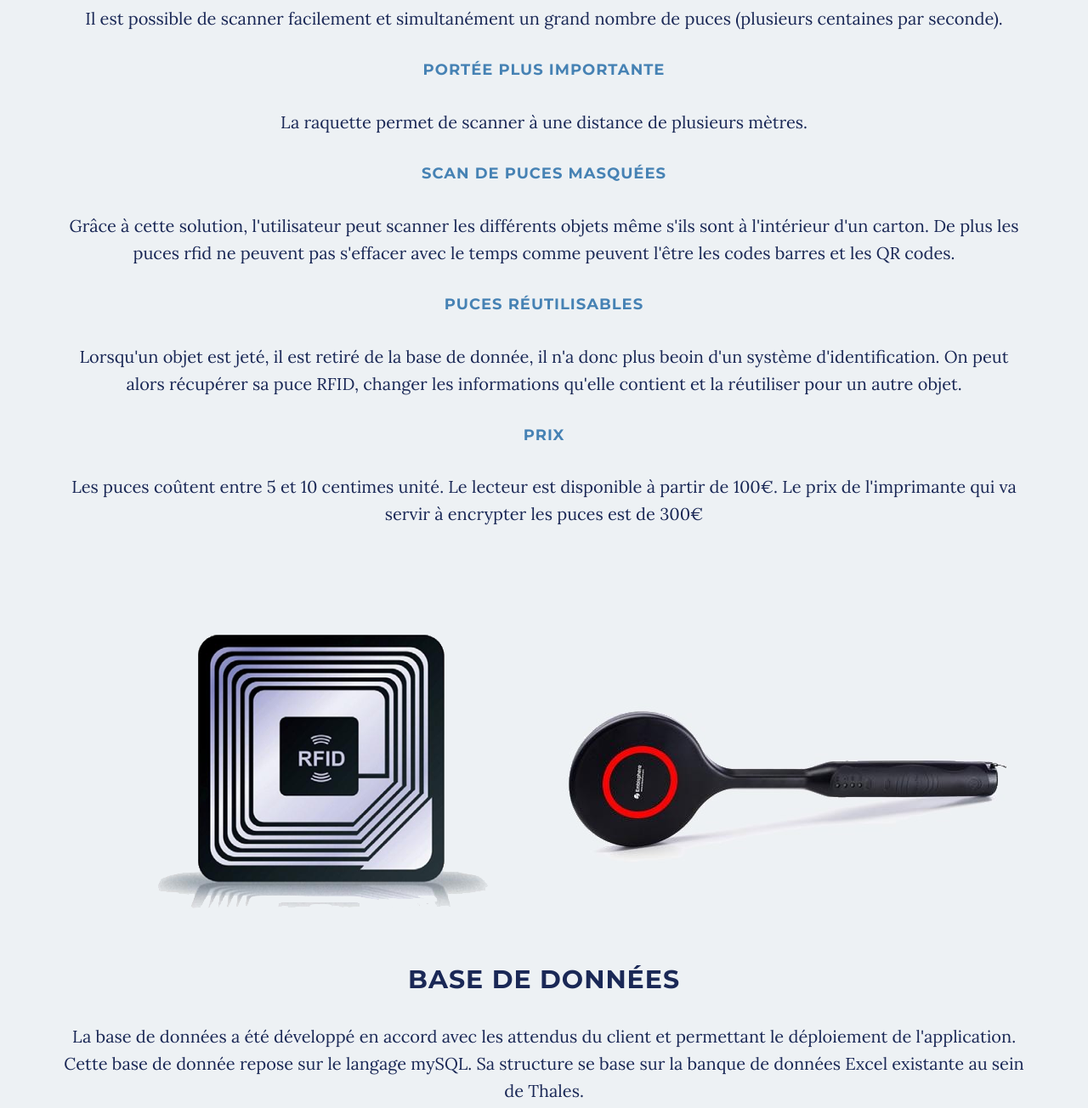
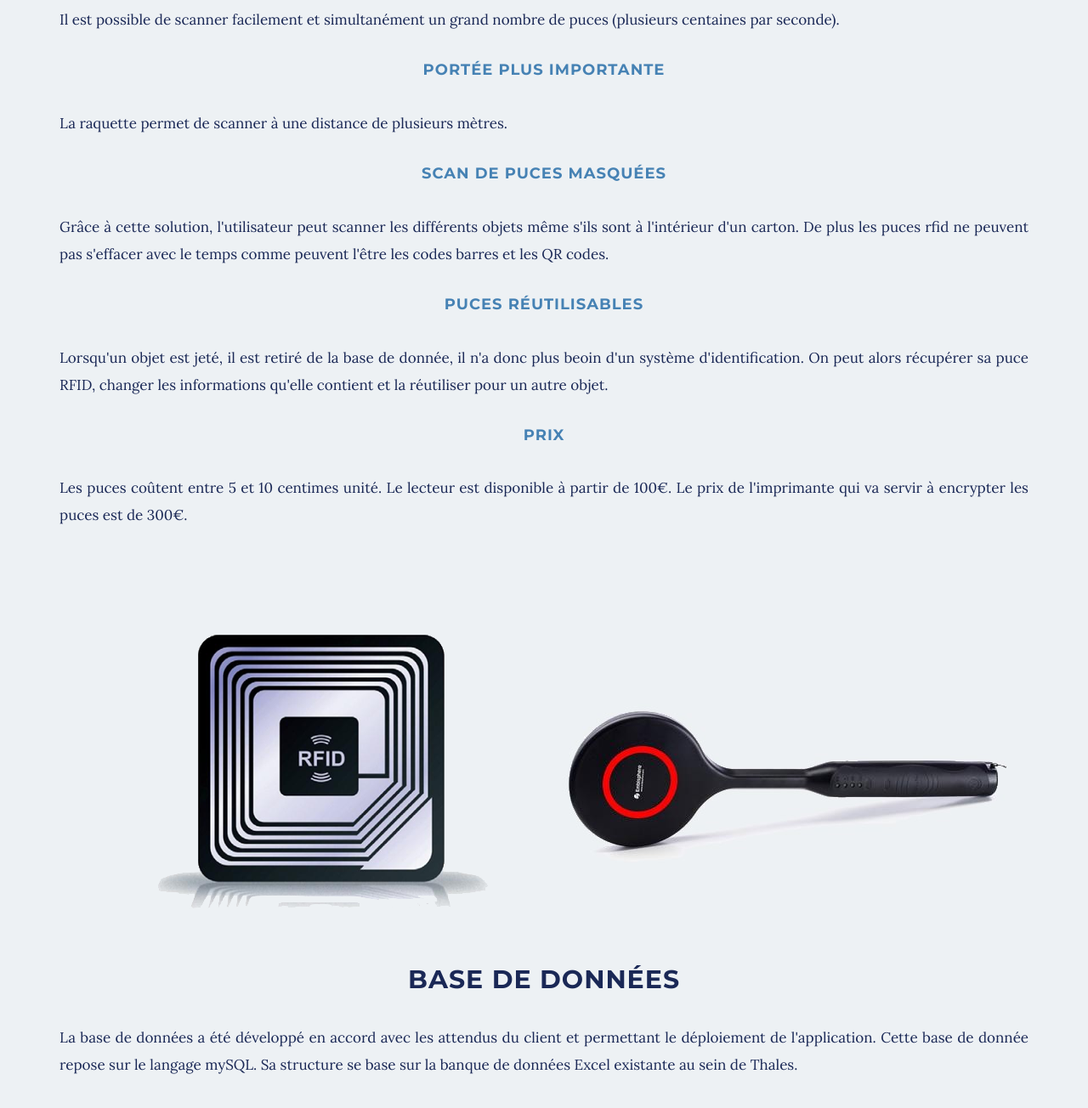
Before and after one commit to sdmarmon/SiteTransdi, a website: page solution.html in a window 1280 px wide. Shown: the part 1840-3144 px from the top of the page at 85% size. Drawn offline with nearby package versions, Linux system fonts and the light colour scheme; some packages are replaced by stand-ins of ours.

Commit message:
Ajout image bdd Signed-off-by: sdmarmon <sdmarmon@ensc.fr>

```diff
--- a/solution.html
+++ b/solution.html
@@ -106,22 +106,24 @@
                     <h2>Solution choisie</h2>
                     <p>Notre choix s'est porté sur les puces RFID. Elles offrent les avantages suivants :<br></p>
                         <h4>Scans multiples et instantanés</h4>
-                    <p>Il est possible de scanner facilement et simultanément un grand nombre de puces (plusieurs centaines par seconde).</p>
+                    <p class ='text-justify'><small>Il est possible de scanner facilement et simultanément un grand nombre de puces (plusieurs centaines par seconde).</small></p>
                         <h4>Portée plus importante</h4>
-                    <p>La raquette permet de scanner à une distance de plusieurs mètres.</p>
+                    <p class ='text-justify'><small>La raquette permet de scanner à une distance de plusieurs mètres.</small></p>
                         <h4>Scan de puces masquées</h4>
-                    <p>Grâce à cette solution, l'utilisateur peut scanner les différents objets même s'ils sont à l'intérieur d'un carton. De plus les puces rfid ne peuvent pas s'effacer avec le temps comme peuvent l'être les codes barres et les QR codes.</p>
+                    <p class ='text-justify'><small>Grâce à cette solution, l'utilisateur peut scanner les différents objets même s'ils sont à l'intérieur d'un carton. De plus les puces rfid ne peuvent pas s'effacer avec le temps comme peuvent l'être les codes barres et les QR codes.</small></p>
                         <h4>Puces réutilisables</h4>
-                    <p>Lorsqu'un objet est jeté, il est retiré de la base de donnée, il n'a donc plus beoin d'un système d'identification. On peut alors récupérer sa puce RFID, changer les informations qu'elle contient et la réutiliser pour un autre objet.</p>
+                    <p class ='text-justify'><small>Lorsqu'un objet est jeté, il est retiré de la base de donnée, il n'a donc plus beoin d'un système d'identification. On peut alors récupérer sa puce RFID, changer les informations qu'elle contient et la réutiliser pour un autre objet.</small></p>
                         <h4>Prix</h4>
-                    <p>Les puces coûtent entre 5 et 10 centimes unité. Le lecteur est disponible à partir de 100€. Le prix de l'imprimante qui va servir à encrypter les puces est de 300€</p>
+                    <p class ='text-justify'><small>Les puces coûtent entre 5 et 10 centimes unité. Le lecteur est disponible à partir de 100€. Le prix de l'imprimante qui va servir à encrypter les puces est de 300€.</small></p>
                     <img src ='img/puceRfid.png' alt ='puce RFID'/>
                     <img src ='img/raquette.jpg' alt ='raquette'/>
                     <br>
                     <h2>Base de données</h2>
-                    <p>La base de données a été développé en accord avec les attendus du client et permettant le déploiement de l'application. Cette base de donnée repose sur
-                    le langage mySQL. Sa structure se base sur la banque de données Excel existante au sein de Thales.</p>
+                    <p class ='text-justify'><small>La base de données a été développé en accord avec les attendus du client et permettant le déploiement de l'application. Cette base de donnée repose sur
+                        le langage mySQL. Sa structure se base sur la banque de données Excel existante au sein de Thales.</small></p>
                     <br/>
+                    <img src="img/bdd.png" />
+                    <br/><br/><br/><br/><br/>
                     <h2>Articulation du système</h2>
                     <p><small>Le système complet que nous proposons est constitué de 3 composants:<br/>
                     - Le serveur de Thales pour implementer la base de données<br/>
```
Also changed, not shown: img/bdd.png (added).
